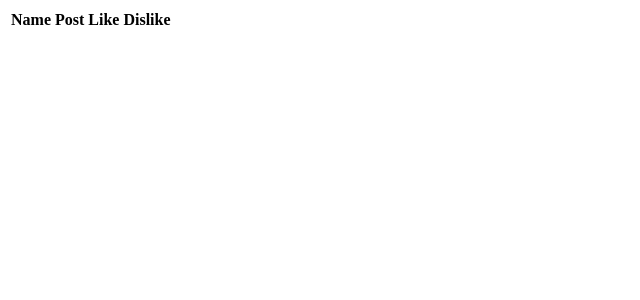
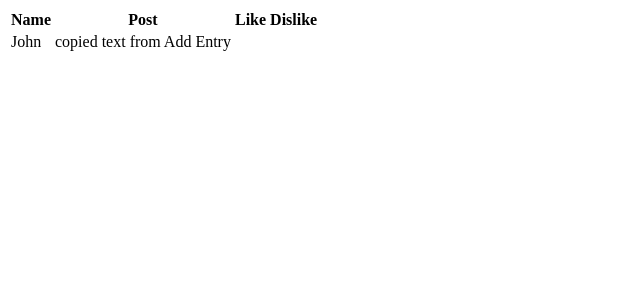
Before and after one commit to Josh-Kellhofer/social-feed, a React (Create React App) app: page / in a window 1280 px wide. Shown: the top 300 px of the page, without its empty margins (0-640 px from the left). Built offline with nearby package versions, Linux system fonts and the light colour scheme.

Commit message:
Added TD Tags For App.

```diff
--- a/src/App.js
+++ b/src/App.js
@@ -3,7 +3,7 @@ import React, { useState } from 'react';
 
 function App() {
 
-  const [Name, setName] = useState([{name: 'John', text: 'copied text from Add Entry'}])
+  const [entryName, setName] = useState([{listedName: 'John', text: 'copied text from Add Entry'}])
 
 
   return (
@@ -17,6 +17,16 @@ function App() {
             <th>Dislike</th>
             </tr>
         </thead>
+        <tbody>
+          {entryName.map((name)=> {
+            return (
+              <tr>
+                <td>{name.listedName}</td>
+                <td>{name.text}</td>
+              </tr>
+            )
+          })}
+        </tbody>
         </table>
     </div>
   );
```
